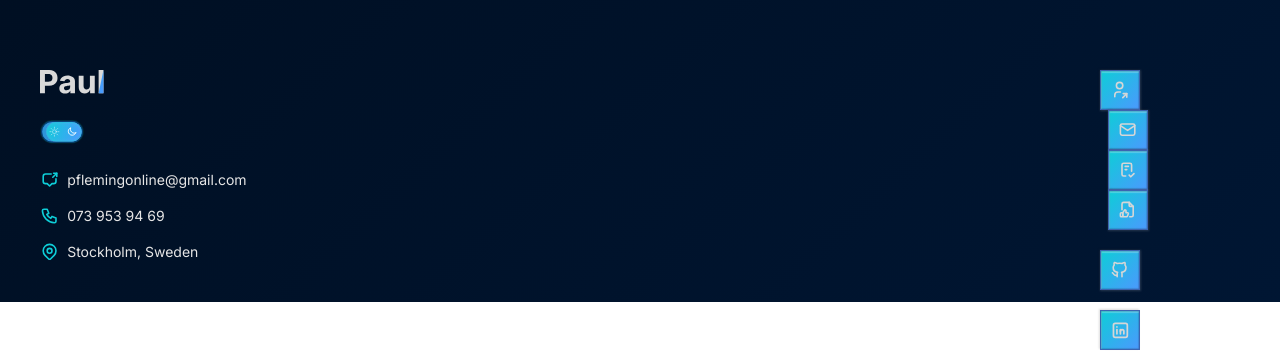
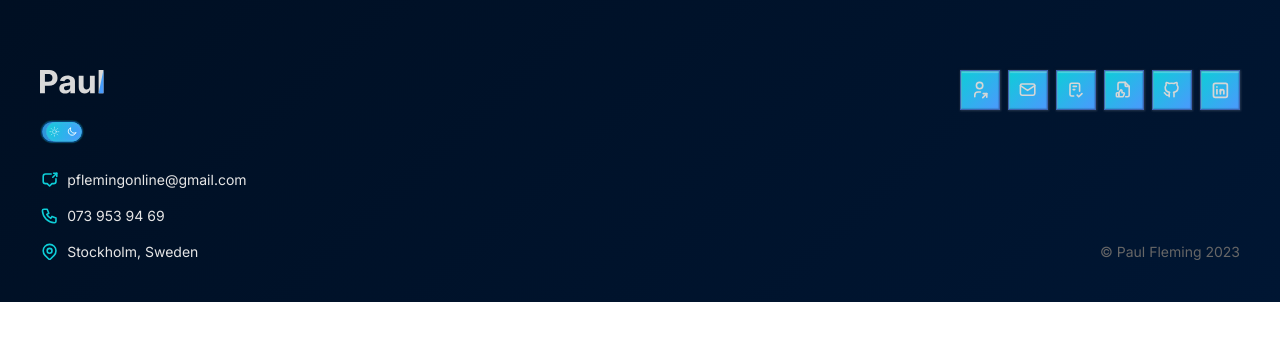
Before and after one commit to wikidbrit/port2.0simple, a React (Create React App) app: page / in a window 1280 px wide. Shown: the part 878-1230 px from the top of the page. After the commit the page ends 1180 px from the top, so only its background shows below. Built offline with nearby package versions, Linux system fonts and the light colour scheme; no server answers.

Commit message:
fix unused vars

```diff
--- a/src/components/Footer/Footer.js
+++ b/src/components/Footer/Footer.js
@@ -23,7 +23,7 @@ import useGetBreakpoints from "../../hooks/useGetBreakpoints";
 
 const Footer = ({ handleChange }) => {
   const theme = useContext(ThemeContext);
-  const { isDesktop, isMobile } = useGetBreakpoints();
+  const { isDesktop } = useGetBreakpoints();
 
   const contentStyle = {
     background: "#2EB2EC",
@@ -94,7 +94,7 @@ const Footer = ({ handleChange }) => {
         )}
       >
         {isDesktop && (
-          <div className="flex hidden flex-row space-x-2 lg:block">
+          <div className="hidden flex-row space-x-2 lg:flex">
             <Popup
               modal
               nested
--- a/src/hooks/useGetContent.js
+++ b/src/hooks/useGetContent.js
@@ -52,7 +52,7 @@ const useGetContent = () => {
         setData(data.portfolioCollection.items);
         setFirstProject(data.portfolioCollection.items[0]);
         setFirstTwoProjects(data.portfolioCollection.items.slice(0, 2));
-        setRemainingProjects(data.portfolioCollection.items.slice(1));
+        setRemainingProjects(data.portfolioCollection.items.slice(2));
       });
   }, [query]);
 
```
